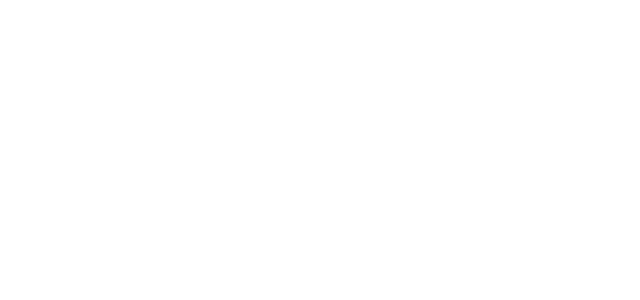
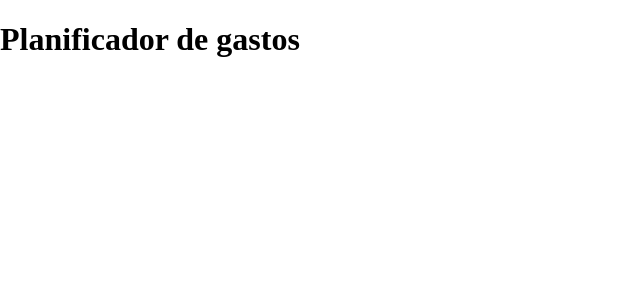
Before and after one commit to abel994/admin-gastos, a Vue app: page / in a window 1280 px wide. Shown: the top 300 px of the page, without its empty margins (0-640 px from the left). Built offline with nearby package versions, Linux system fonts and the light colour scheme.

Commit message:
103. Como funciona <style> en los Single File Components? que es <style scoped> y más

```diff
--- a/package.json
+++ b/package.json
@@ -9,6 +9,7 @@
     "preview": "vite preview"
   },
   "dependencies": {
+    "sass": "^1.75.0",
     "vue": "^3.4.21"
   },
   "devDependencies": {
--- a/src/App.vue
+++ b/src/App.vue
@@ -3,9 +3,15 @@
 </script>
 
 <template>
-
+<div>
+    <header>
+        <h1>
+            Planificador de gastos
+        </h1>
+    </header>
+</div>
 </template>
 
-<style scoped>
+<style>
 
 </style>
```
Also changed, not shown: src/components/Filtros.vue (added, +12 -0 lines), 1 other file (tests, documents, lock files or other folders).
